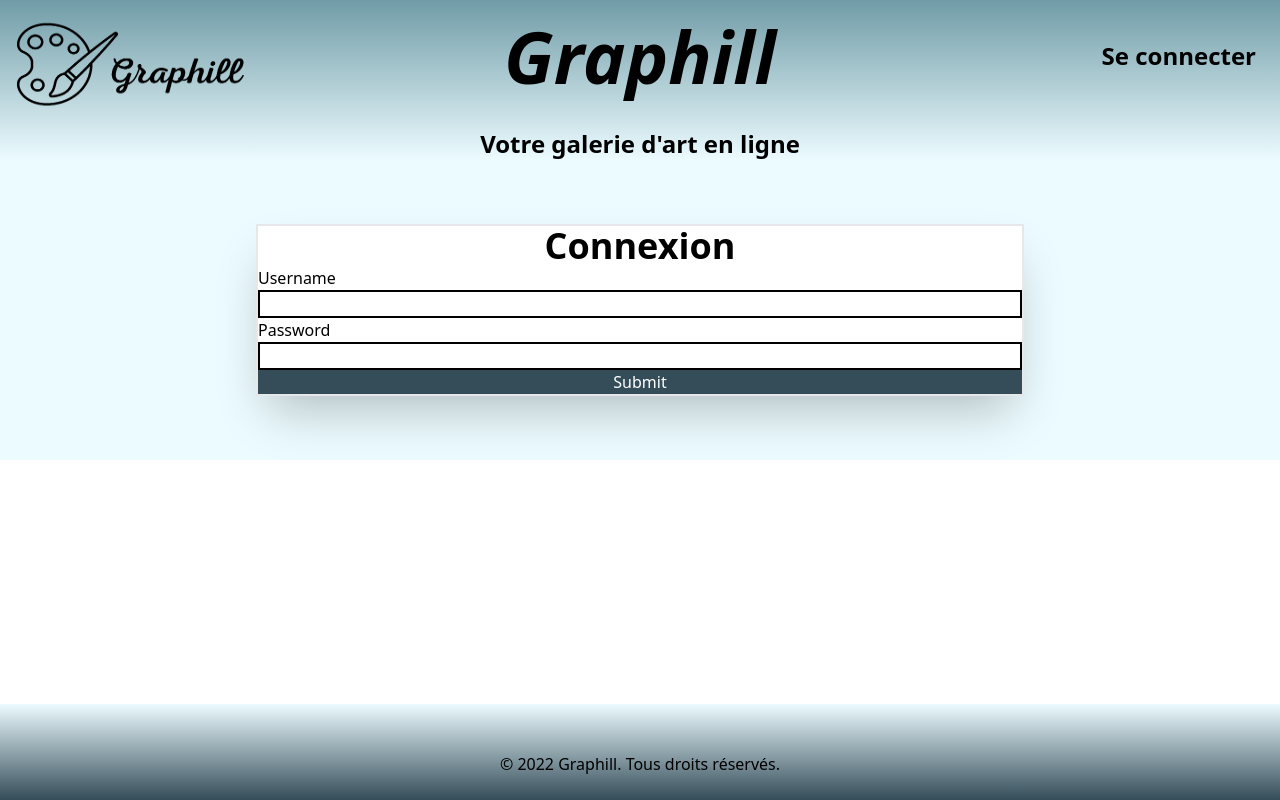
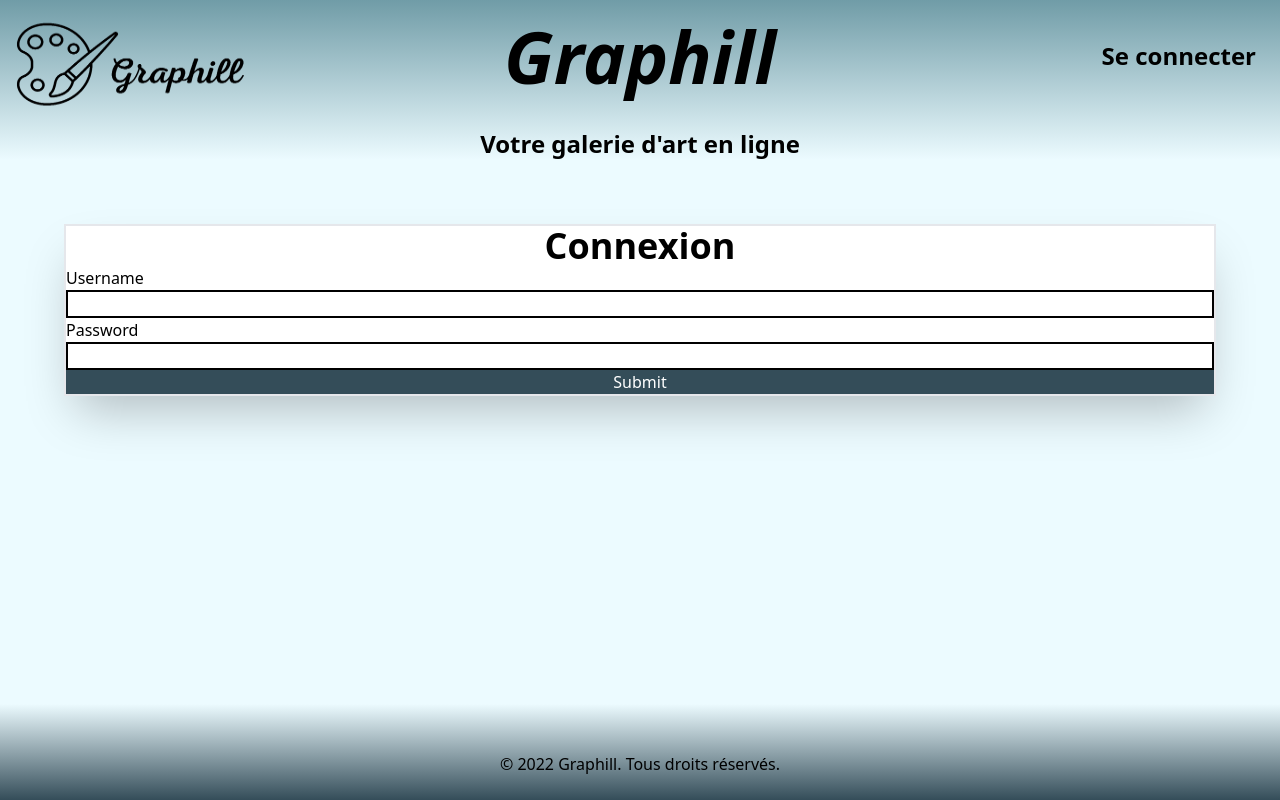
Before and after one commit to Joel-alt/Graphill, a Vue app in the folder client/: page /login in a window 1280 px wide. Built offline with nearby package versions, Linux system fonts and the light colour scheme.

Commit message:
[fix] footer position and body size

```diff
--- a/client/src/components/global/BaseFooter.vue
+++ b/client/src/components/global/BaseFooter.vue
@@ -1,5 +1,5 @@
 <template>
-  <footer class="bg-gradient-to-t from-footerBlue to-bodyBlue fixed bottom-0 w-full">
+  <footer class="bg-gradient-to-t from-footerBlue to-bodyBlue bottom-0 w-full">
     <p class="pb-6 pt-12 text-center">© 2022 Graphill. Tous droits réservés.</p>
   </footer>
 </template>
--- a/client/src/components/global/BaseHeader.vue
+++ b/client/src/components/global/BaseHeader.vue
@@ -1,5 +1,5 @@
 <template>
-  <header class="bg-gradient-to-b from-headerBlue to-bodyBlue mt-auto">
+  <header class="bg-gradient-to-b from-headerBlue to-bodyBlue">
     <div class="flex items-center flex-col sm:flex-row">
       <router-link to="/" class="flex flex-1 ">
         <img src="../../assets/logo_graphill_noir.png" class="h-24 w-64 ml-4 mt-4" alt="Graphill Logo"/>
--- a/client/src/components/loginPage/LoginForm.vue
+++ b/client/src/components/loginPage/LoginForm.vue
@@ -1,10 +1,10 @@
 <template>
-  <div class="flex flex-1 flex-col bg-white border-2 border-gray-200 shadow-2xl max-w-3xl">
+  <div class="flex flex-col bg-white border-2 border-gray-200 shadow-2xl">
     <h1 class="text-center flex-1 text-4xl font-semibold">Connexion</h1>
     <form v-on:submit.prevent="onSubmit" class="flex flex-col">
-      <label for="fname">Username</label>
+      <label>Username</label>
       <input v-model="username" class="border-2 border-black">
-      <label for="lname">Password</label>
+      <label>Password</label>
       <input v-model="password" type="password" class="border-2 border-black">
       <button class="bg-footerBlue text-white" v-if="password === '' || username===''" disabled>Submit</button>
       <button v-else class="bg-footerBlue text-white" @click="onSubmit">Submit</button>
--- a/client/src/views/Home.vue
+++ b/client/src/views/Home.vue
@@ -1,8 +1,10 @@
 <template>
-  <BaseHeader/>
-    <div class="bg-bodyBlue h-full">
-    </div>
-  <BaseFooter/>
+  <div class="flex flex-col h-screen">
+    <BaseHeader/>
+      <div class="bg-bodyBlue grow">
+      </div>
+    <BaseFooter/>
+  </div>
 </template>
 
 <script>
--- a/client/src/views/Login.vue
+++ b/client/src/views/Login.vue
@@ -1,9 +1,11 @@
 <template>
-  <BaseHeader/>
-  <div class="bg-bodyBlue flex flex-1 justify-center p-16 ">
-    <LoginForm/>
+  <div class="flex flex-col h-screen">
+    <BaseHeader/>
+      <div class="bg-bodyBlue p-16 grow">
+        <LoginForm/>
+      </div>
+    <BaseFooter/>
   </div>
-  <BaseFooter/>
 </template>
 
 <script>
```
